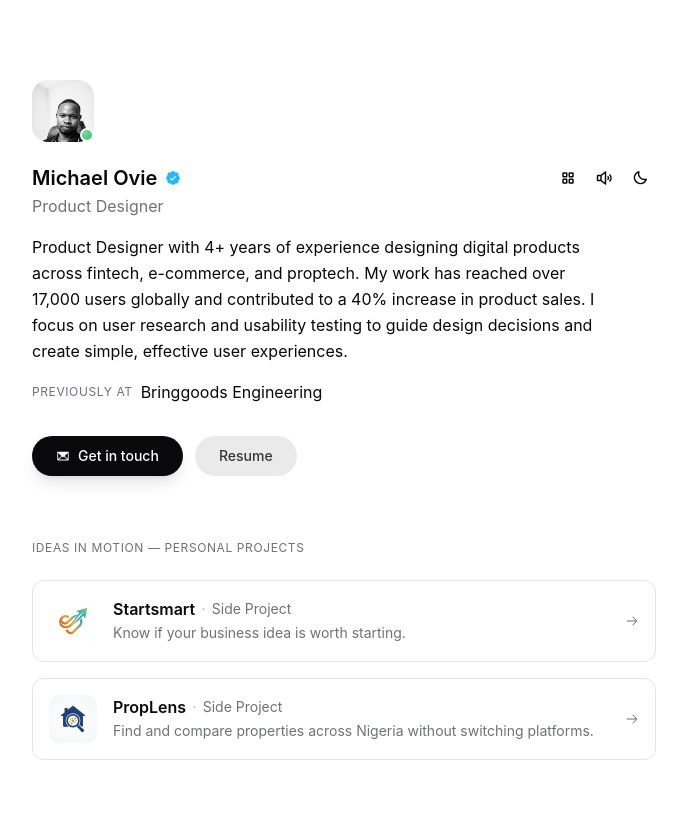
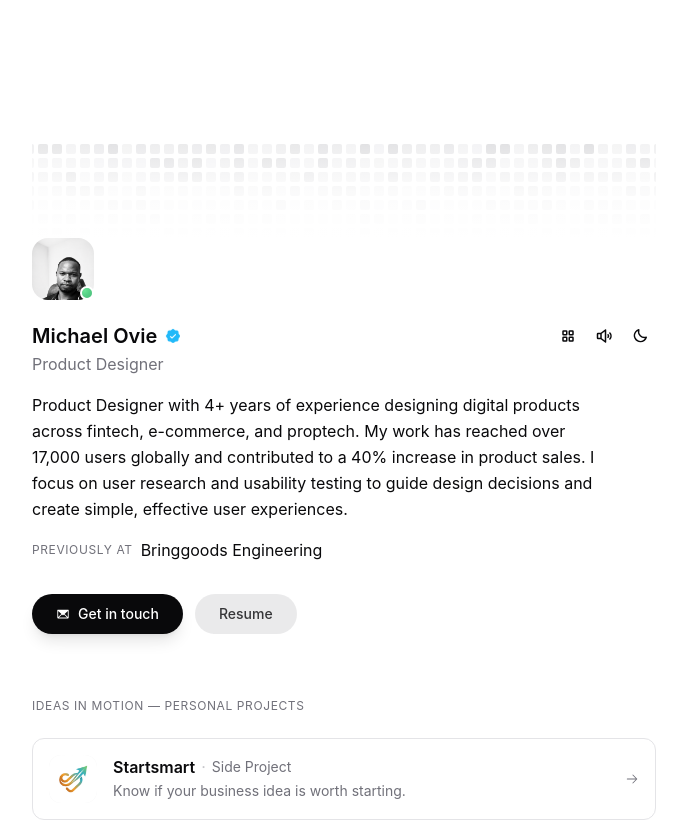
Before and after one commit to Kingovie/portfolio-tailwind, a Next.js app: page / in a window 1280 px wide. Shown: the top 820 px of the page, without its empty margins (296-983 px from the left). Built offline with nearby package versions, Linux system fonts and the light colour scheme.

Commit message:
feat: add animated heatmap grid to portfolio

```diff
--- /dev/null
+++ b/app/components/HeatmapGrid.tsx
@@ -0,0 +1,50 @@
+'use client';
+
+import { useMemo } from 'react';
+
+const ROWS = 7;
+const COLS = 52;
+
+function randomLevel(): number {
+  const rand = Math.random();
+  if (rand < 0.35) return 0;
+  if (rand < 0.6) return 1;
+  if (rand < 0.85) return 2;
+  return 3;
+}
+
+function generateGrid(): { level: number; delay: number; duration: number }[][] {
+  return Array.from({ length: COLS }, () =>
+    Array.from({ length: ROWS }, () => ({
+      level: randomLevel(),
+      delay: Math.random() * 5,
+      duration: 2 + Math.random() * 3,
+    }))
+  );
+}
+
+export function HeatmapGrid() {
+  const grid = useMemo(() => generateGrid(), []);
+
+  return (
+    <div className="relative w-full overflow-hidden mt-16">
+      <div className="flex gap-1 justify-center opacity-40">
+        {grid.map((col, colIdx) => (
+          <div key={colIdx} className="flex flex-col gap-1">
+            {col.map((cell, rowIdx) => (
+              <div
+                key={rowIdx}
+                className="heatmap-cell"
+                style={{
+                  animation: `heatmap-pulse ${cell.duration}s ease-in-out ${cell.delay}s infinite`,
+                  animationDelay: `${cell.delay}s`,
+                }}
+              />
+            ))}
+          </div>
+        ))}
+      </div>
+      <div className="absolute inset-0 bg-gradient-to-t from-background via-background/80 to-transparent" />
+    </div>
+  );
+}
--- a/app/globals.css
+++ b/app/globals.css
@@ -176,3 +176,22 @@ html {
   box-shadow: 0 4px 12px hsl(var(--foreground) / 0.1);
   transition: box-shadow 0.2s ease;
 }
+
+/* Heatmap Grid */
+.heatmap-cell {
+  border-radius: 2px;
+  width: 10px;
+  height: 10px;
+  transition: background-color 0.3s;
+}
+.level-0 { background-color: hsl(var(--border)); }
+.level-1 { background-color: hsl(var(--muted-foreground) / 0.2); }
+.level-2 { background-color: hsl(var(--muted-foreground) / 0.4); }
+.level-3 { background-color: hsl(var(--muted-foreground) / 0.7); }
+
+@keyframes heatmap-pulse {
+  0%, 100% { background-color: hsl(var(--border)); }
+  25% { background-color: hsl(var(--muted-foreground) / 0.2); }
+  50% { background-color: hsl(var(--muted-foreground) / 0.5); }
+  75% { background-color: hsl(var(--muted-foreground) / 0.3); }
+}
--- a/app/page.tsx
+++ b/app/page.tsx
@@ -5,6 +5,7 @@ import Image from 'next/image';
 import Link from 'next/link';
 import { Moon, Sun, SpeakerHigh, SpeakerSlash, Envelope, TwitterLogo, LinkedinLogo, DribbbleLogo, ArrowRight, SquaresFour, Rows, SealCheck } from "@phosphor-icons/react";
 import { Tooltip } from "./components/Tooltip";
+import { HeatmapGrid } from "./components/HeatmapGrid";
 import { motion } from "framer-motion";
 import { cn } from "@/lib/utils";
 
@@ -31,7 +32,7 @@ const portfolioData = {
     { name: "BringGoods", category: "Mobile App", description: "A hyperlocal e-commerce platform that delivers fresh food in under 30 minutes across Lagos, Nigeria with a unique price negotiation feature.", slug: "bringgoods", image: "/projects/Scene-1.png" },
     { name: "Cribstock", category: "Web App", description: "Real estate investment platform enabling everyday Nigerians to co-own properties and earn rental income from their phones.", slug: "cribstock", image: "/projects/cribstock-card.png" },
     { name: "Yobulu", category: "Mobile App", description: "A unified financial ecosystem that gives users access to CFD markets, cryptocurrencies, stocks, P2P trading, event-based investments, and everyday banking services through a seamless experience.", slug: null, image: "/projects/yobulu-card.jpg" },
-    { name: "Espee Marketplace", category: "Marketplace", description: "A digital commerce platform that allows buyers to discover products, sellers to grow their businesses, and both parties to transact using Espees (SPS).", slug: null, image: "/projects/espee-market-card.png" }
+    { name: "Espee Marketplace", category: "Marketplace", description: "A digital commerce platform that allows buyers to discover products, sellers to grow their businesses, and both parties to transact using Espees (SPS).", slug: "espee-marketplace", image: "/projects/espee-market-card.png" }
   ],
   writing: [
     { title: "Putting Ideas into Words", author: "Paul Graham", url: "https://paulgraham.com/words.html" },
@@ -128,6 +129,9 @@ export default function Portfolio() {
 
   return (
     <div className="max-w-2xl mx-auto px-4 sm:px-6 py-12 md:py-20">
+      {/* Heatmap */}
+      <HeatmapGrid />
+
       {/* Header */}
       <header className="mb-16">
         {/* Profile Image */}
```
